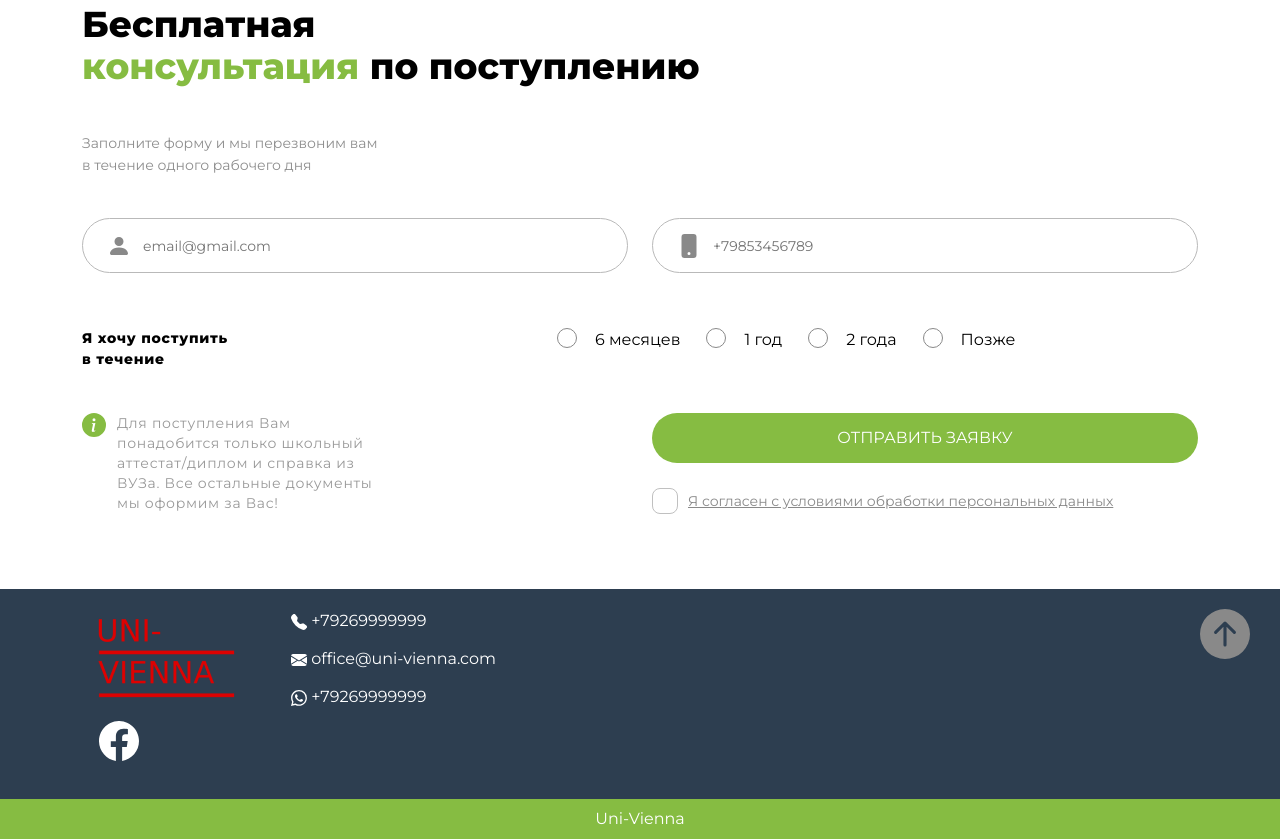
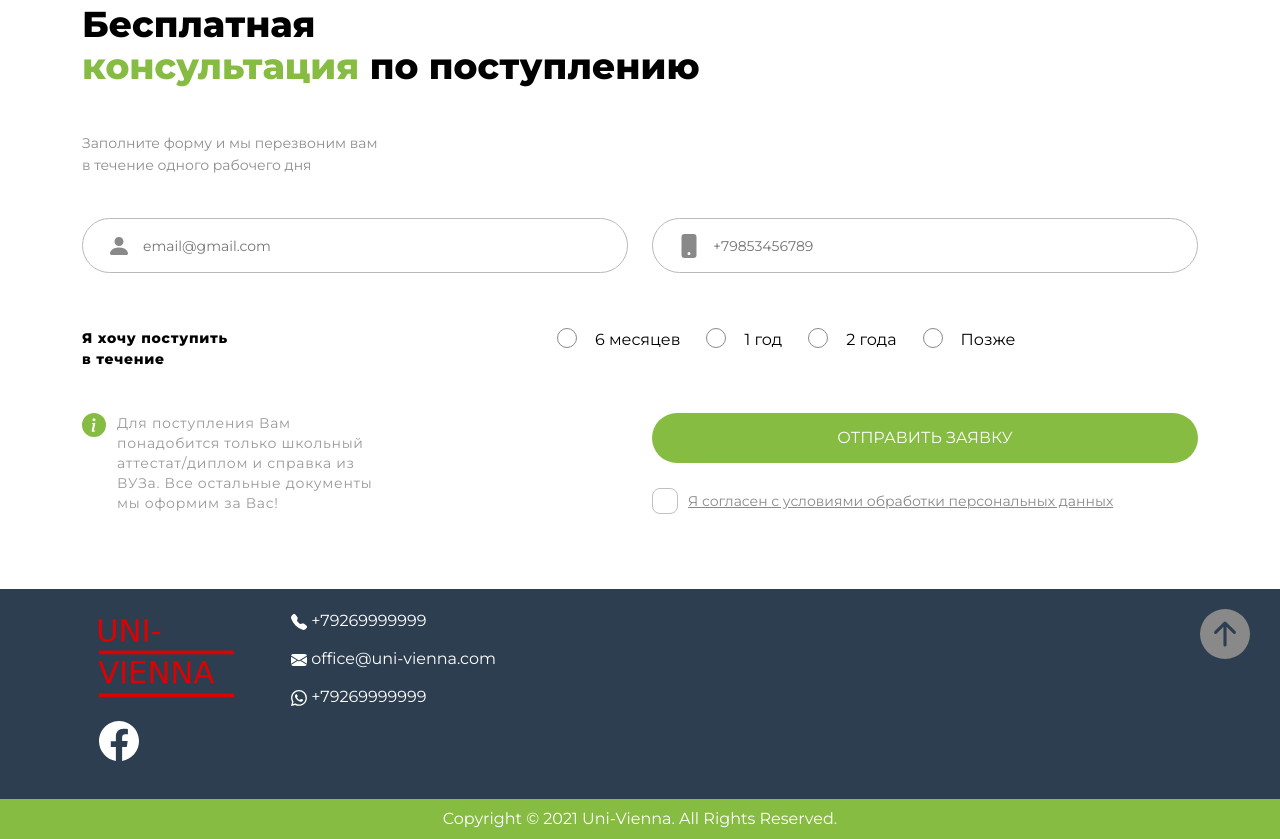
Before and after one commit to Rolan335/uni-vienna, a plain HTML site: page index.html in a window 1280 px wide. Shown: the part 5370-6209 px from the top of the page. Drawn offline with nearby package versions, Linux system fonts and the light colour scheme.

Commit message:
copyright fix

```diff
--- a/index.html
+++ b/index.html
@@ -556,7 +556,7 @@
             </div>
         </div>
         <div class="footer__copyright">
-            Uni-Vienna
+            Copyright © 2021 Uni-Vienna. All Rights Reserved.
         </div>
         </div>
         <a href="#" class="back-to-top-btn">
```
